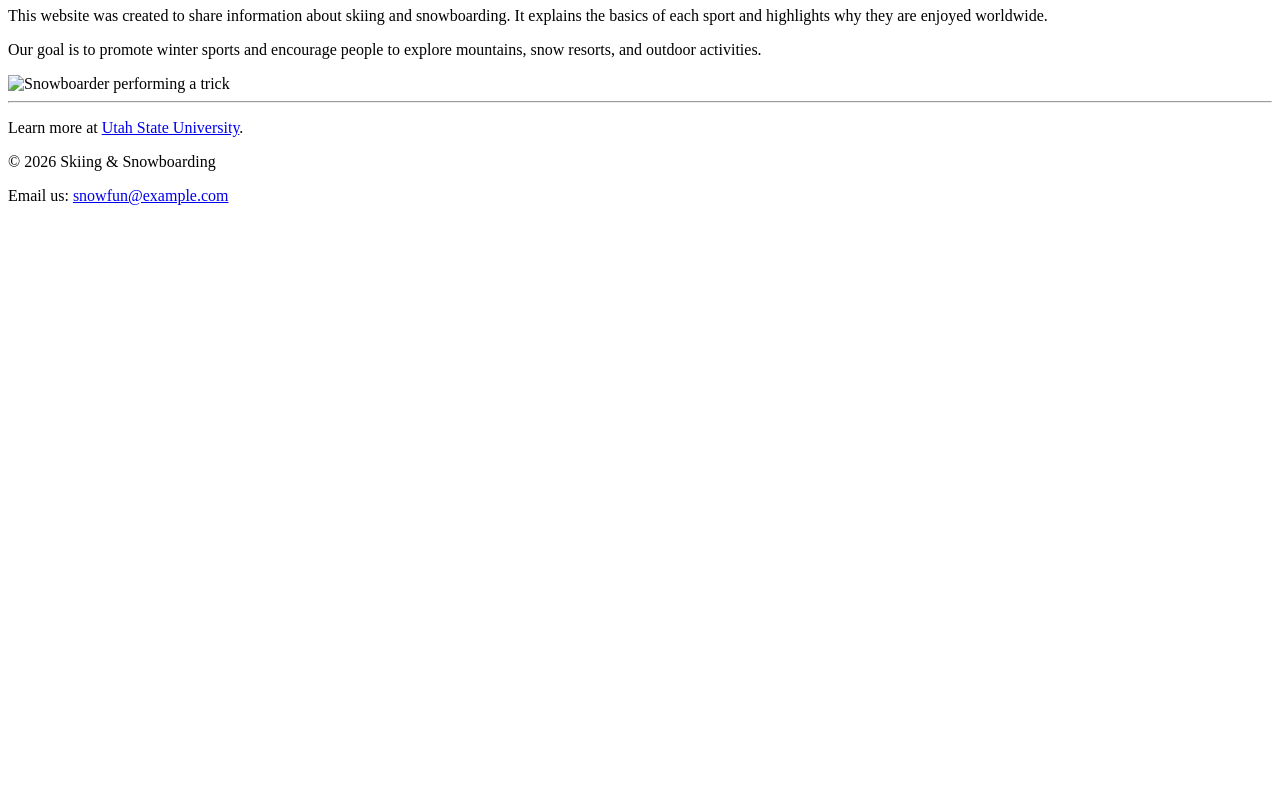
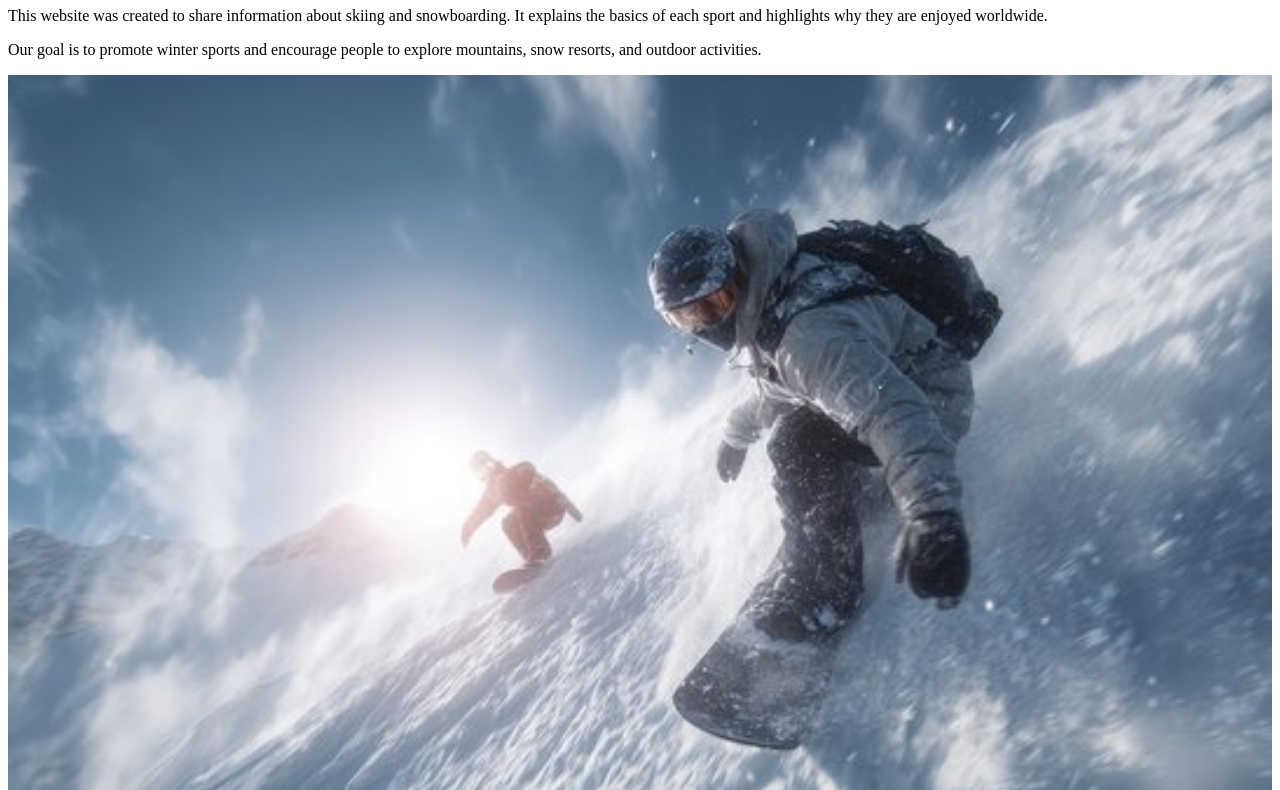
Before and after one commit to Ryan-77/RasPiServer01, a plain HTML site: page about.html in a window 1280 px wide. Shown: the part 701-1491 px from the top of the page. Before the commit the page ends 922 px from the top, so only its background shows below. Drawn offline with Linux system fonts and the light colour scheme; files that its build step writes are made by us from their sources.

Commit message:
new project website

```diff
--- a/about.html
+++ b/about.html
@@ -30,7 +30,7 @@ Our goal is to promote winter sports and encourage people to explore mountains,
 snow resorts, and outdoor activities.
 </p>
 
-<img src="about.jpg" alt="Snowboarder performing a trick">
+<img src="images/snowboarding_1.jpg" alt="Snowboarder performing a trick" style="width:100%; height:auto;>
 
 <hr>
 
```
Also changed, not shown: banner.jpg (deleted), css/styles.css (renamed from styles.css), home.jpg (deleted).
